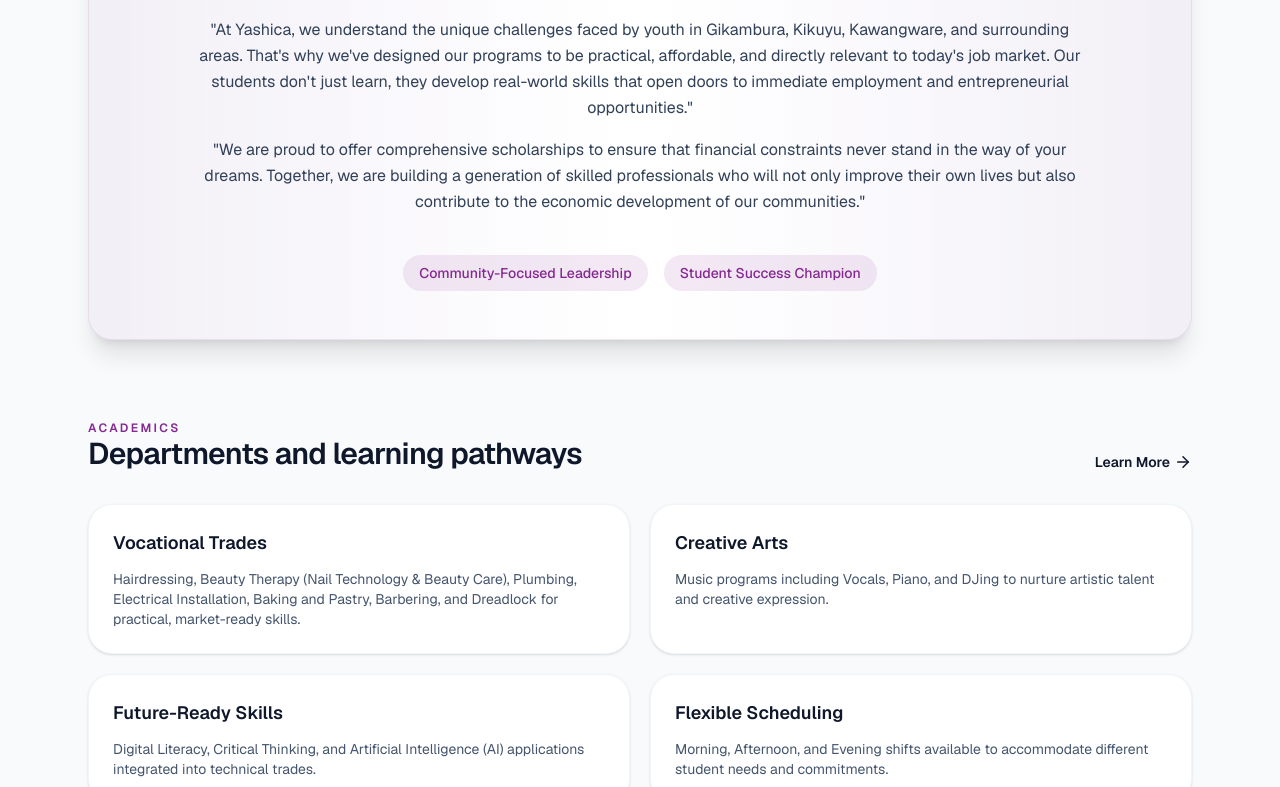
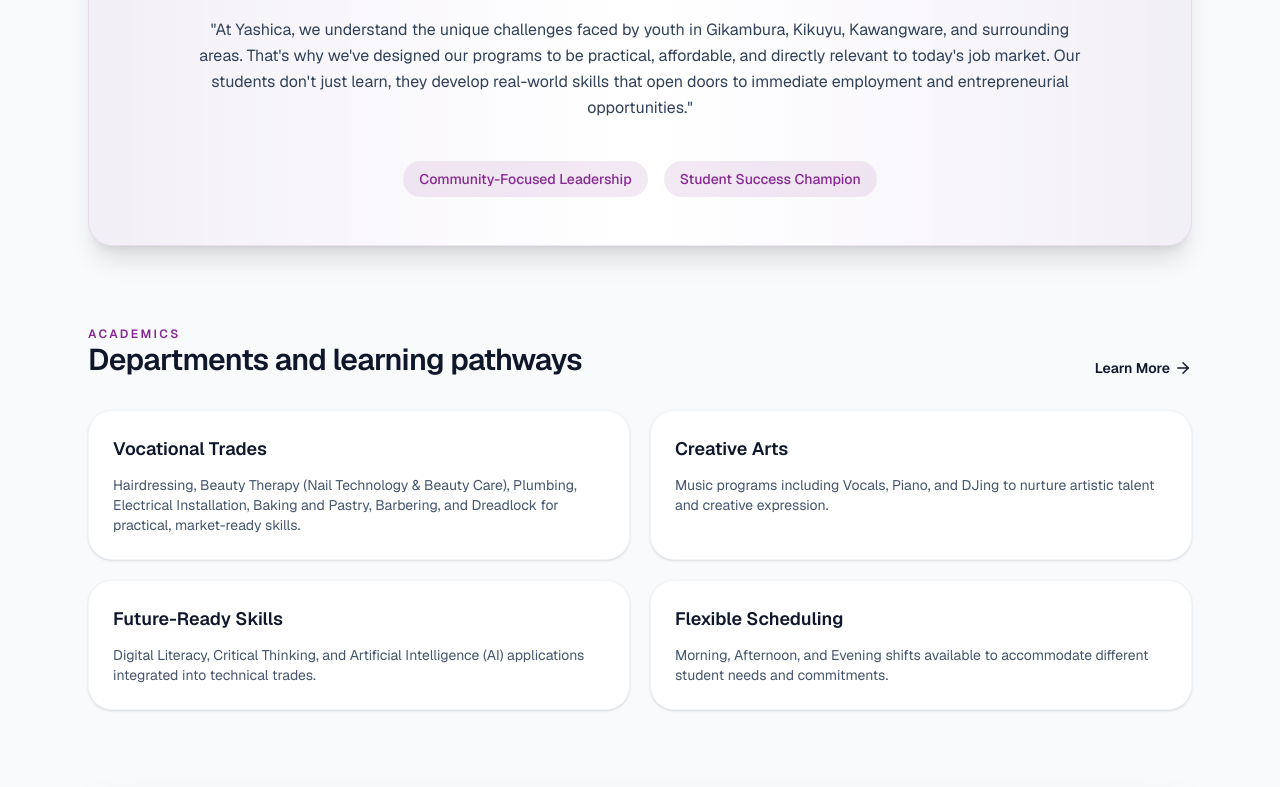
Before and after one commit to Biatus-Maina/skonga, a Next.js app: page / in a window 1280 px wide. Shown: the part 4120-4907 px from the top of the page. Built offline with nearby package versions, Linux system fonts and the light colour scheme.

Commit message:
design update

```diff
--- a/src/app/page.tsx
+++ b/src/app/page.tsx
@@ -625,15 +625,6 @@
                       open doors to immediate employment and entrepreneurial
                       opportunities.&quot;
                     </p>
-
-                    <p className="text-base leading-relaxed">
-                      &quot;We are proud to offer comprehensive scholarships to
-                      ensure that financial constraints never stand in the way
-                      of your dreams. Together, we are building a generation of
-                      skilled professionals who will not only improve their own
-                      lives but also contribute to the economic development of
-                      our communities.&quot;
-                    </p>
                   </div>
 
                   <div className="flex flex-wrap gap-4 pt-4 justify-center">
```
